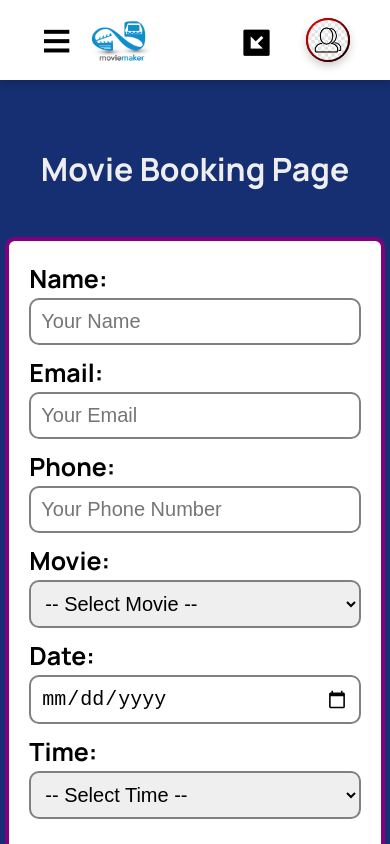
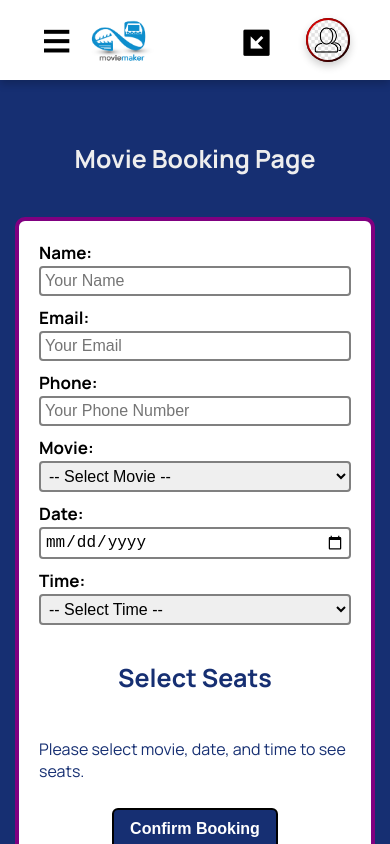
Before and after one commit to Mirza766/MegaProjectMovieBookingApp, a React (Vite) app in the folder MovieBookingApp/: page /bookmovie in a window 390 px wide. Shown: the top 844 px of the page. Built offline with nearby package versions, Linux system fonts and the light colour scheme.

Commit message:
Finalizing The Project

```diff
--- a/MovieBookingApp/src/components/stylingSheets/BookingPage.css
+++ b/MovieBookingApp/src/components/stylingSheets/BookingPage.css
@@ -139,3 +139,23 @@
   }
 
 }
+
+@media (max-width:398px){
+.seat-grid {
+        grid-template-columns: repeat(10, 27px);
+}
+.bookinglabel{
+  font-size: 17px;
+}
+.bookingInput {
+    padding: 4px;
+    font-size: 16px;
+    border-radius: 4px;
+}
+.master-head-booking{
+  font-size: 25px;
+}
+    .booking-form-container {
+        width: 80%;
+    }
+}
--- a/MovieBookingApp/src/components/stylingSheets/MovieStore.css
+++ b/MovieBookingApp/src/components/stylingSheets/MovieStore.css
@@ -138,3 +138,15 @@
 font-size: 13px;
     }
 }
+
+@media (max-width:398px){
+.movieproduct-head{
+    text-align: center;
+    font-size: 27px;
+    margin-top: 25px;
+}
+.cartimgdata{
+        width: 57px;
+}
+
+}
```
